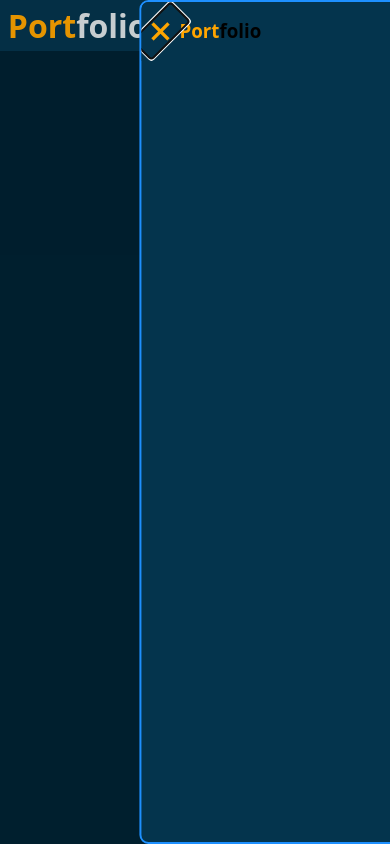
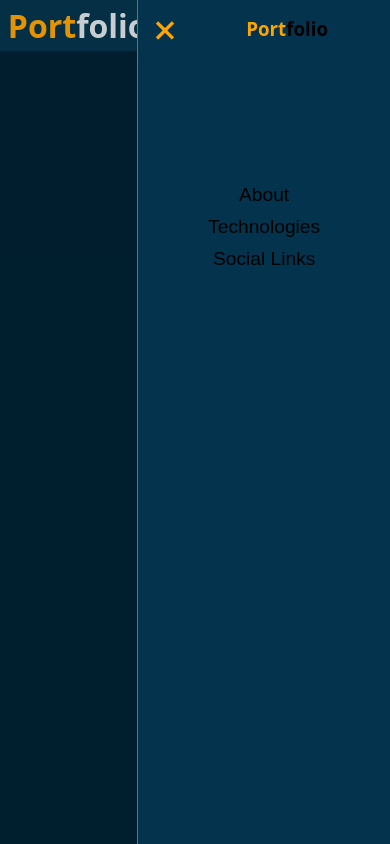
Before and after one commit to MrLloyd808/myewportfolio, a React (Vite) app: page / in a window 390 px wide. Both pictures are taken after a click on the element 367 px from the left and 32 px from the top of the page. Built offline with nearby package versions, Linux system fonts and the light colour scheme.

Commit message:
mobile almost done

```diff
--- a/src/App.css
+++ b/src/App.css
@@ -52,18 +52,18 @@ dialog {
   float: right;
   width: 65%;
   overflow: hidden;
-  border: 2px solid dodgerblue;
-  border-radius: 9px 0 0 9px;
+ border: none;
+  border-left: 1px solid dodgerblue;
   transform: translateX(55%) translateY(-15%);
   animation: slide 0.5s ease-in forwards;
 }
 
 @keyframes slide {
   from {
-    transform: translateX(565%);
+    transform: translateX(165%);
   }
   to {
-    transform: translateX(55%);
+    transform: translateX(54%);
   }
 }
 
@@ -80,13 +80,39 @@ dialog h3 {
   transform: rotateZ(45deg);
   background: transparent;
   border: none;
+  padding: 0%;
+  margin: 0%;
   font-size: 2.9em;
   color: orange;
+  outline: none;
+  margin-right: 5%;
+  cursor: pointer;
 }
 
 .nav-top-wrapper {
   display: flex;
   align-items: center;
+  gap: 3.2rem;
   background-color: #04344d;
   padding: 1% 2.5% ;
+  padding-left: 5.5% !important;
 }
+
+.nav-links {
+  width: 100%;
+  padding: 2%;
+  font-size: 1.2rem;
+  background: inherit;
+  border: none;
+  cursor: pointer;
+}
+
+.nav-links-wrapper {
+  display: flex;
+  flex-direction: column;
+  transform: translateY(125%);
+}
+
+.nav-links:hover {
+  background-color: #002233 !important;
+}
--- a/src/App.jsx
+++ b/src/App.jsx
@@ -3,30 +3,27 @@ import "./App.css"
 
 export default function HeaderMobile() {
   return (
-
     <div className="header-mobile">
          <h2><b className='orangetext'>Port</b>folio</h2>
-
         <div className='hamburger' onClick={() => document.getElementById('NavBar').showModal()}>
             <span></span>
             <span></span>
             <span></span>
         </div>
-
         <dialog id='NavBar'>
         <div className='nav-top-wrapper'>
          <button className='closebtn' onClick={() => document.getElementById('NavBar').close()}>+</button>
-     <h3>
-     <b className='orangetext'>
-     Port
-     </b>folio
-     </h3>
+           <h3>
+             <b className='orangetext'>Port</b>folio
+           </h3>
+        </div>
+      <div className='nav-links-wrapper'>
+        <button className='nav-links'>About</button>
+        <button className='nav-links'>Technologies</button>
+        <button className='nav-links'>Social Links</button>
+      </div>
+        </dialog>
 
-        </div>
-
-
-
-        </dialog>
     </div>
   )
 }
```
